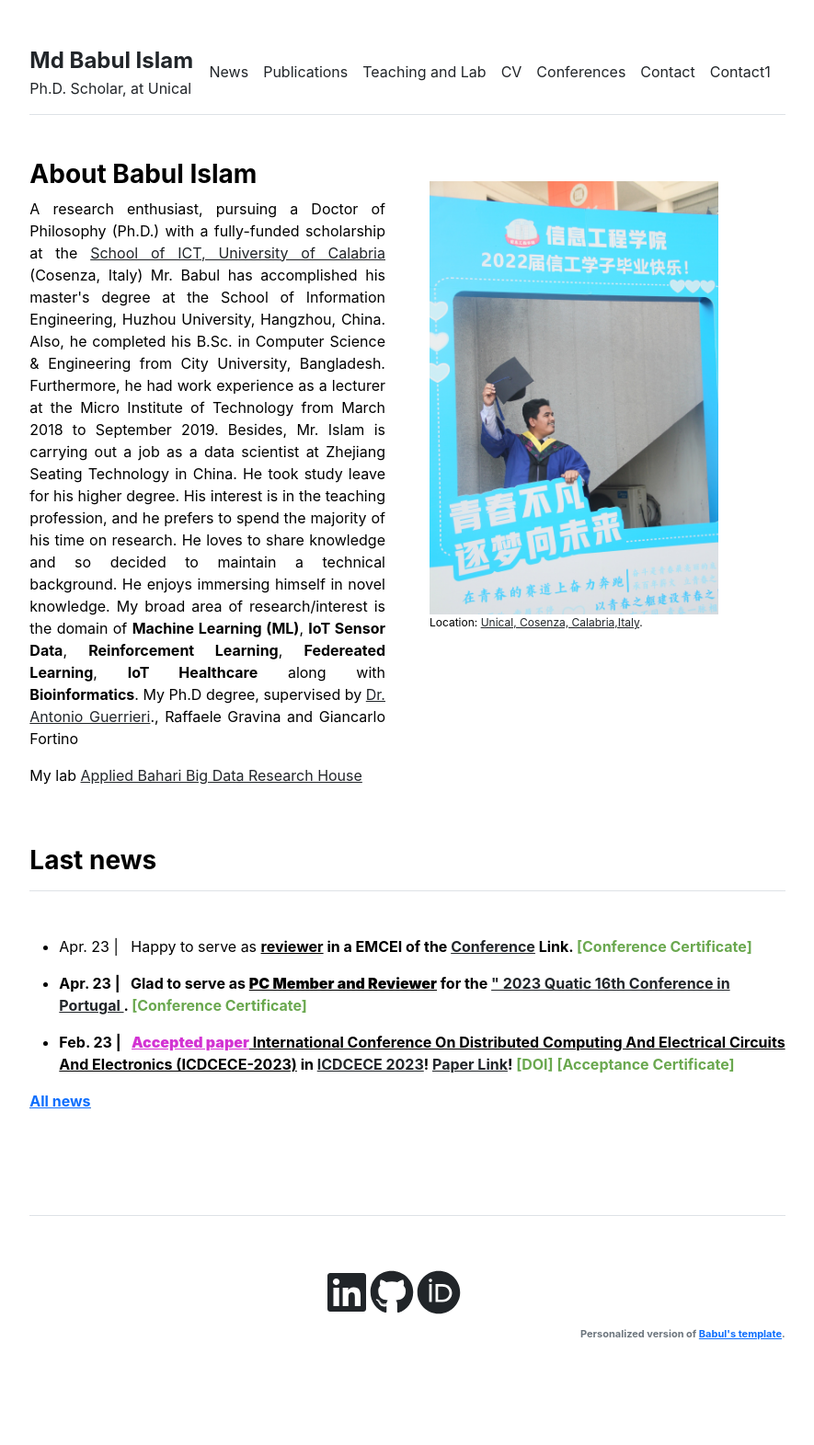
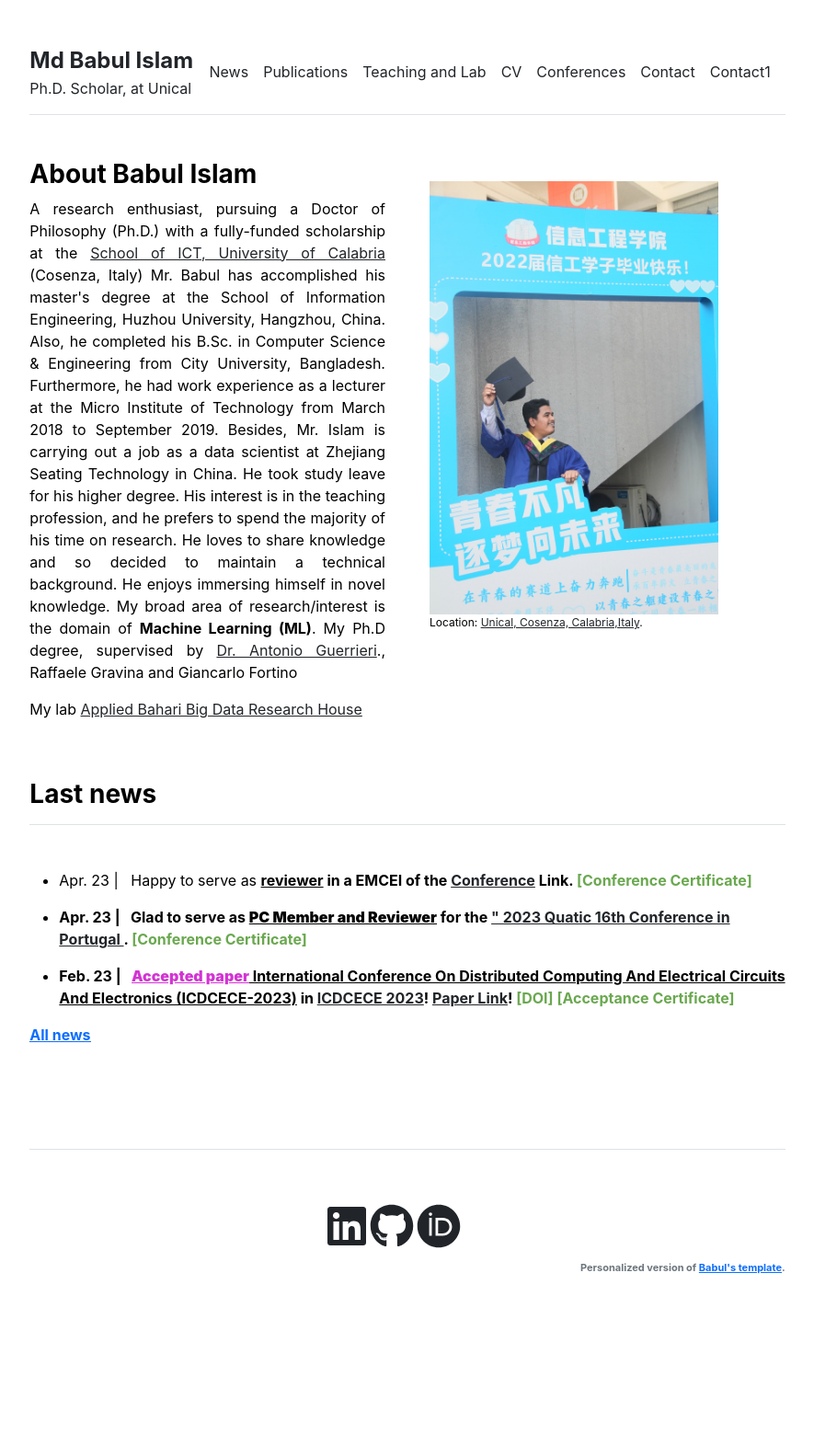
Before and after one commit to babulcseian/babulcseian.github.io, a Jekyll site: the page built from index.md, in a window 1280 px wide. Shown: the whole page at 92% size, without its empty margins (197-1082 px from the left). Built offline with Jekyll 4.4.1, drawn with Linux system fonts in a browser that asks for light colours; a style sheet for code colours, icons or effects is not loaded; after the commit the page ends 1499 px from its top, so only the background shows below that.

Commit message:
Update home.html

```diff
--- a/_layouts/home.html
+++ b/_layouts/home.html
@@ -12,7 +12,7 @@
 He took study leave for his higher degree. His interest is in the teaching profession, and he prefers to spend the majority of his time on research.
     He loves to share knowledge and so decided to maintain a technical background.
 He enjoys immersing himself in novel knowledge.
-    My broad area of research/interest is the domain of <strong>Machine Learning (ML)</strong>, <strong>IoT Sensor Data</strong>, <strong>Reinforcement Learning</strong>, <strong>Federeated Learning</strong>, <strong>IoT Healthcare</strong> along with <strong>Bioinformatics</strong>. My Ph.D degree, supervised by <a class="other" href='https://www.icar.cnr.it/persone/guerrieri/'> Dr. Antonio Guerrieri</a>., Raffaele Gravina and Giancarlo Fortino </p>
+    My broad area of research/interest is the domain of <strong>Machine Learning (ML)</strong>. My Ph.D degree, supervised by <a class="other" href='https://www.icar.cnr.it/persone/guerrieri/'> Dr. Antonio Guerrieri</a>., Raffaele Gravina and Giancarlo Fortino </p>
       My lab  <a class="other" href='https://github.com/babulcseian/babulcseian.github.io/blob/main/Applied%20Bahari%20Big%20Data%20Research%20House/index.html'>Applied Bahari Big Data Research House</a>
     <!-- Before that and in the same college, I got my master's degree in Multimedia and Communications, as well as the master's degree in Telecommunications Engineering in 2017. Previously, I finished my Telecommunications Engineering bachelor's degree from Universidade de Vigo in 2015. -->
   </p>
```
